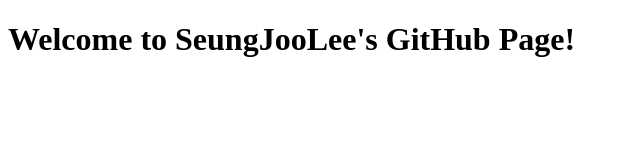
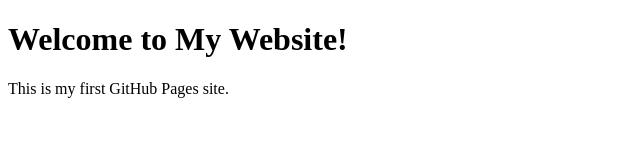
Before and after one commit to SJooLeee/SeungJooLee.github.io, a plain HTML site: page index.html in a window 1280 px wide. Shown: the whole page, without its empty margins (0-640 px from the left). Drawn offline with Linux system fonts and the light colour scheme.

Commit message:
Add basic structure to index.html

```diff
--- a/index.html
+++ b/index.html
@@ -7,6 +7,7 @@
     <title>My Website</title>
 </head>
 <body>
-    <h1>Welcome to SeungJooLee's GitHub Page!</h1>
+    <h1>Welcome to My Website!</h1>
+    <p>This is my first GitHub Pages site.</p>
 </body>
 </html>
```
